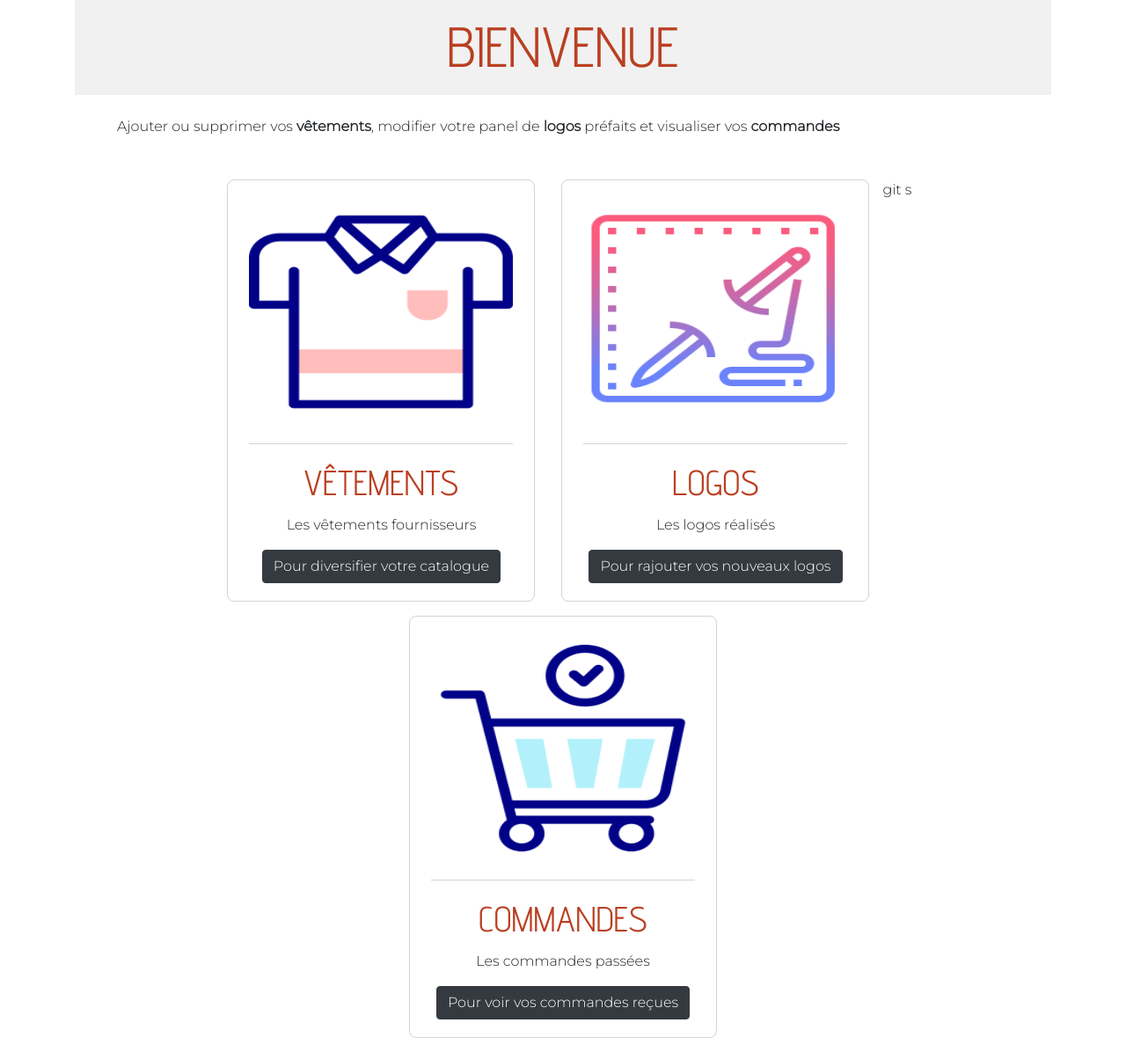
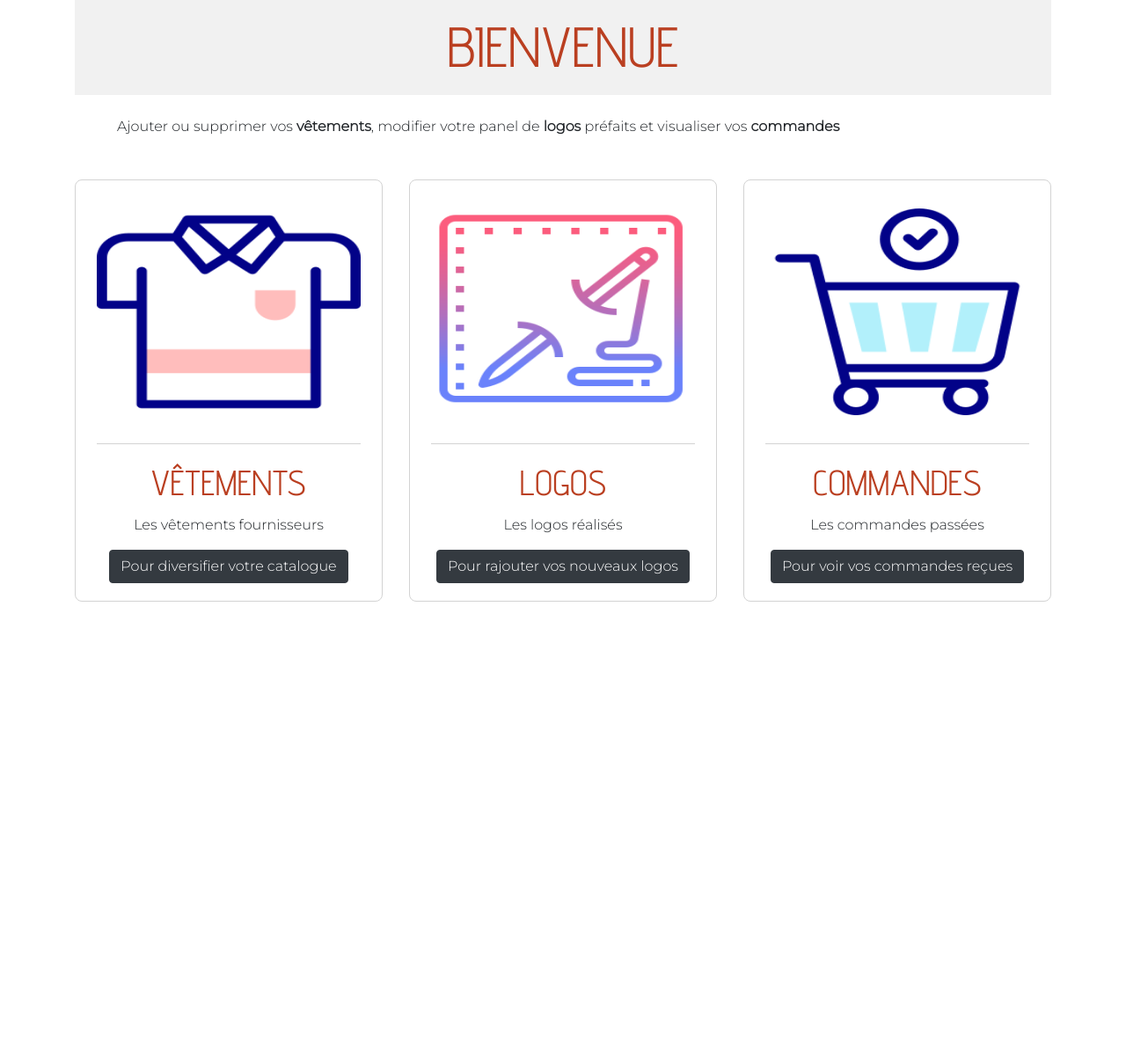
Before and after one commit to BarbaraGonthier/Project-2-DesignBroderie, a PHP site: template src/View/Homeadmin/admin.html.twig in a window 1280 px wide. Shown: the part 321-1517 px from the top of the page at 88% size. After the commit the page ends 1005 px from the top, so only its background shows below. Run offline with PHP 8.4, Linux system fonts and the light colour scheme; the template is opened without the code that fills it, so the values that code supplies are empty; some libraries are stand-ins or nearby versions.

Commit message:
fix a word

```diff
--- a/src/View/Homeadmin/admin.html.twig
+++ b/src/View/Homeadmin/admin.html.twig
@@ -30,7 +30,7 @@
                     <a href="#" class="btn btn-dark">Pour rajouter vos nouveaux logos</a>
                 </div>
             </div>
-        </div>git s
+        </div>
         <div class="col-lg-4 col-md-6 col-sm-12">
             <div class="card-text-center">
                 <img src="/assets/images/shopping-cart.png" class="card-img-top" >
```
